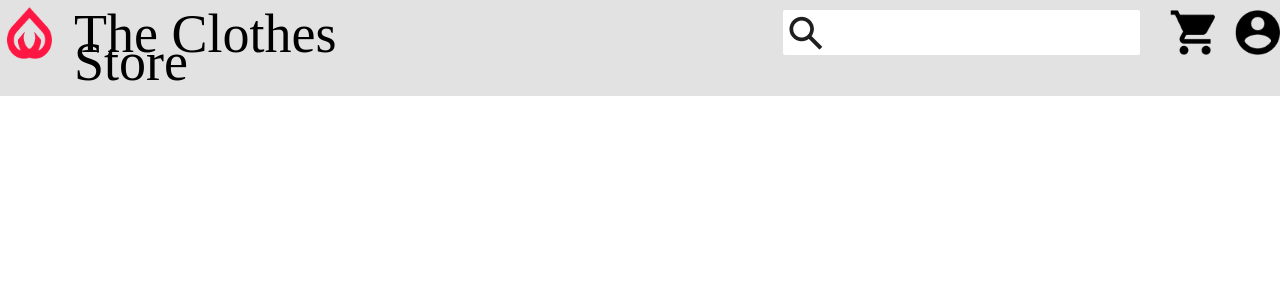
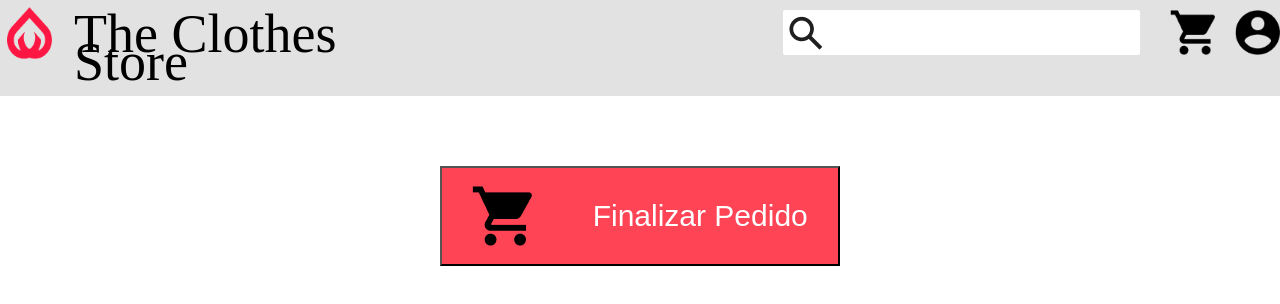
Before and after one commit to tprei/Trabalho-Web-SCC0219, a React (Create React App) app in the folder Milestone 2/: page /shoppingCart in a window 1280 px wide. Shown: the top 304 px of the page. Built offline with nearby package versions, Linux system fonts and the light colour scheme; a web font is replaced by a local one.

Commit message:
adicionado finalizar compra

```diff
--- a/Milestone 2/src/App.css
+++ b/Milestone 2/src/App.css
@@ -63,3 +63,23 @@
   border-radius: 5px;
   padding: 25px 0px;
 }
+
+.cartContainer{
+  display: flex;
+  justify-content: space-between;
+  align-items: center;
+  flex-direction: column;
+}
+
+.cartButton {
+  margin-top: 70px;
+  margin-bottom: 30px;
+  background-color: #ff4455;
+  color: white;
+  width: 400px;
+  height: 100px;
+  display: flex;
+  justify-content: space-around;
+  align-items: center;
+  font-size: 30px;
+}
--- a/Milestone 2/src/App.jsx
+++ b/Milestone 2/src/App.jsx
@@ -14,6 +14,7 @@ import MainItem from "./component/MainItem/MainItem";
 import RegLogForms from "./component/RegLogForms/RegLogForms";
 import { List } from "./products/list";
 import ShopItemCart from "./component/ShopItemCart/ShopItemCart";
+import cartImage from "./images/cart.png";
 
 import data from "./data";
 
@@ -104,6 +105,7 @@ const App = () => {
             element={
               <>
                 <Header />
+                <div className="cartContainer">
                   {cartItems.map((item) => (
                     <ShopItemCart
                       key={item.id}
@@ -113,6 +115,11 @@ const App = () => {
                       onDelete={onDelete}
                     />
                   ))}
+                  <button className="cartButton" onClick={() => alert("Pedido Finalizado!")}>
+                      <img src={cartImage} alt="" />
+                      <p>Finalizar Pedido</p>
+                  </button>
+                </div>
               </>
             }
           />
--- a/Milestone 2/src/component/ShopItemCart/ShopItemCart.css
+++ b/Milestone 2/src/component/ShopItemCart/ShopItemCart.css
@@ -4,7 +4,7 @@
 .cart-item{
     font-family: "Rasa", serif;
     font-style: bold;
-    height: 91px;
+    height: 200px;
     width: 75%;
     display: flex;
     margin: auto;
@@ -12,7 +12,9 @@
     align-items: center;
     flex-direction: row;
     font-size: 54px;
-    margin-top: 150px;
+    margin-top: 20px;
+    background-color: #eee;
+    border-radius: 25px;
 }
 
 .pm-button{
@@ -24,9 +26,11 @@
     background-color: white;
     font-size: 30px;
     border: 0px;
+    border-radius: 50px;
 }
 
 .cart-item img{
     width: 150px;
     height: 150px;
+    padding-left: 10px;
 }
```
Also changed, not shown: Milestone 2/src/component/ShopItemCart/ShoppingCart.jsx (+9 -3 lines). Lines whose indentation alone changed are shown as unchanged.
